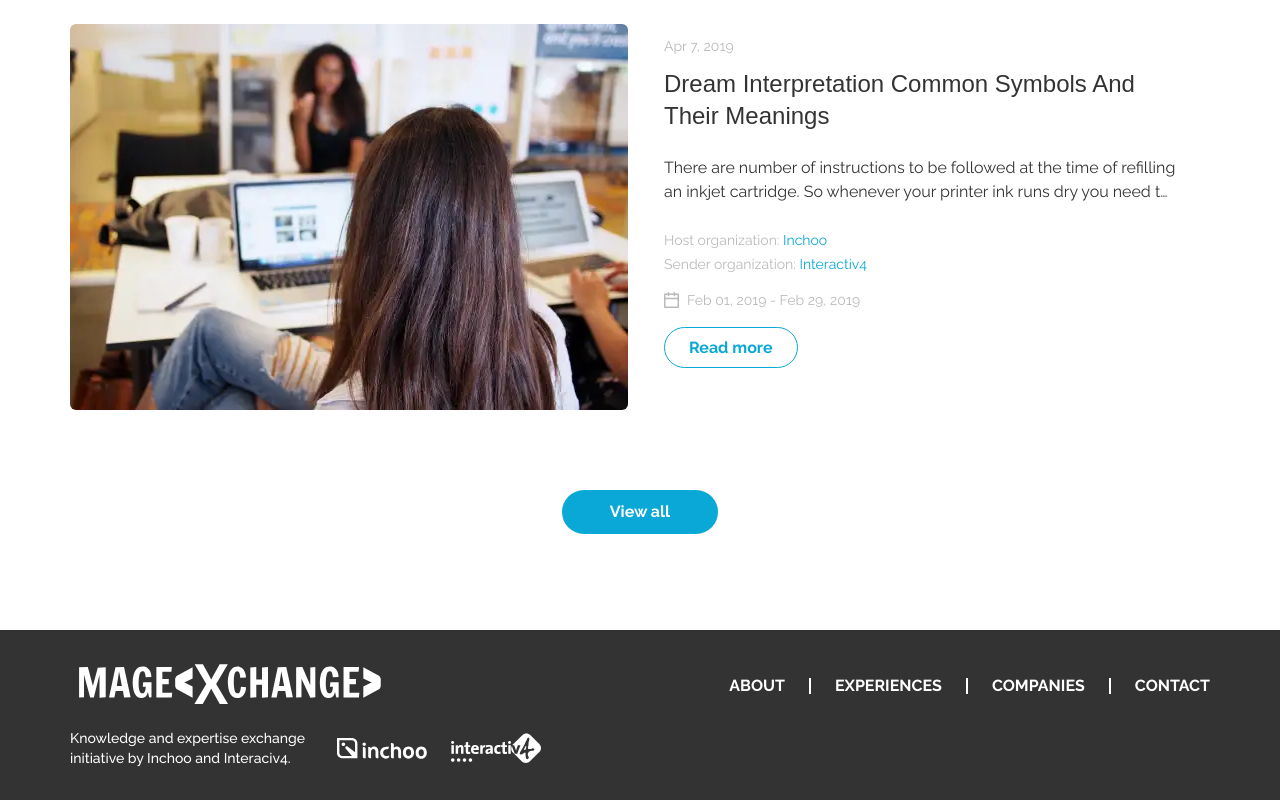
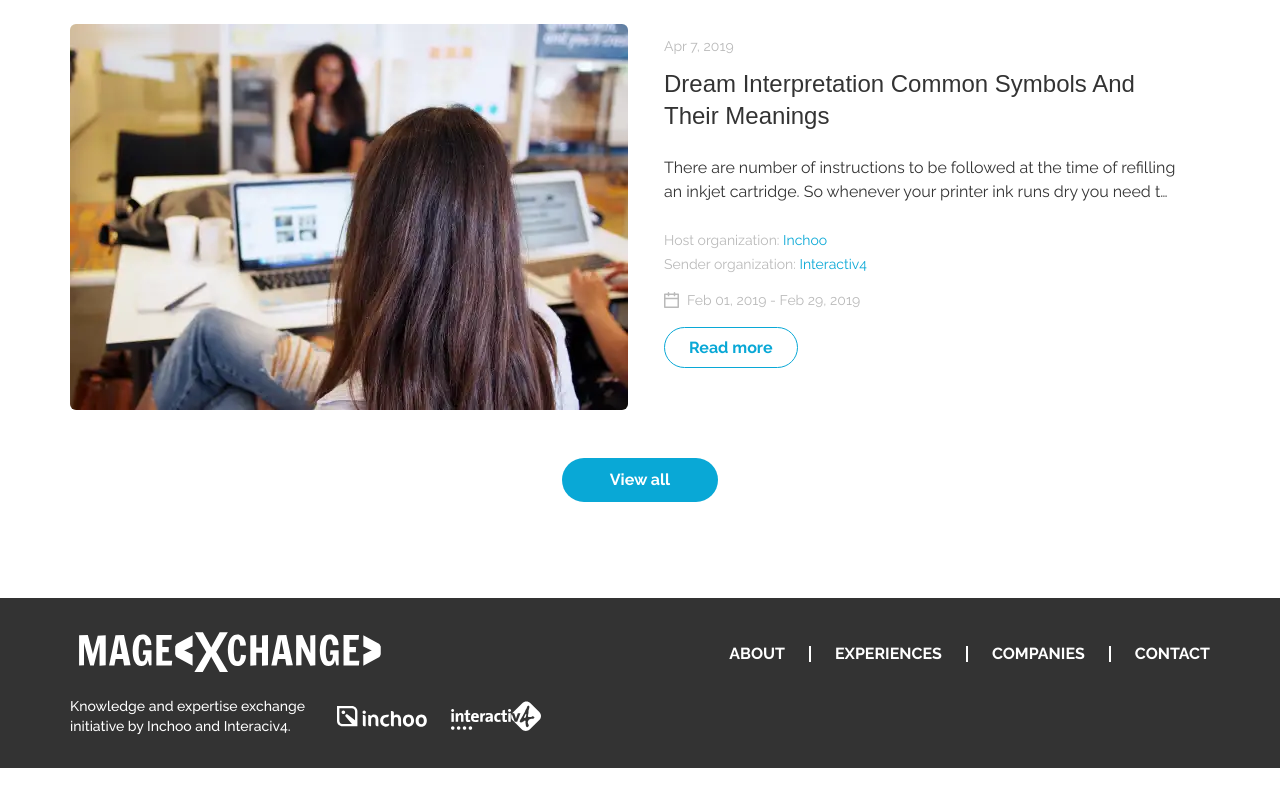
Before and after one commit to KarloLeksic/Inchoo-task-1, a website: page src/index.html in a window 1280 px wide. Shown: the part 4721-5521 px from the top of the page. After the commit the page ends 5489 px from the top, so only its background shows below. Drawn offline with nearby package versions, Linux system fonts and the light colour scheme; a web font is replaced by a local one.

```diff
--- a/src/index.html
+++ b/src/index.html
@@ -783,7 +783,7 @@
                     </div>
                 </article>
             </div>
-            <div class="mb-16 flex justify-center sm:mt-12 sm:mb-24">
+            <div class="mb-16 flex justify-center sm:mt-4 sm:mb-24">
                 <a aria-label="read all EXCHANGE STORIES"
                    class="rounded-full px-12 font-bold text-white py-2.5 font-raleway bg-primary" href="#">
                     View all
```
Also changed, not shown: README.md (added), src/output.css.
